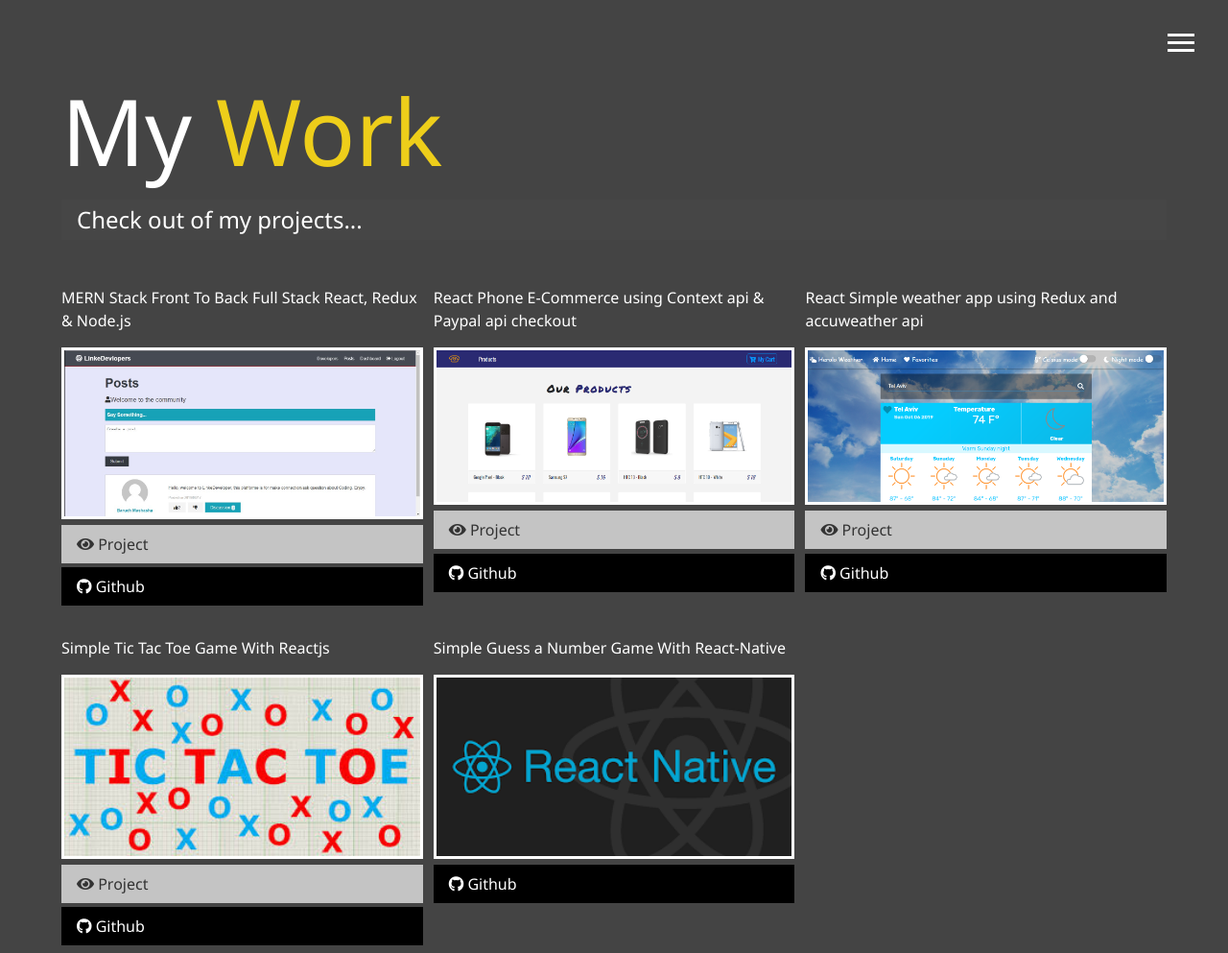
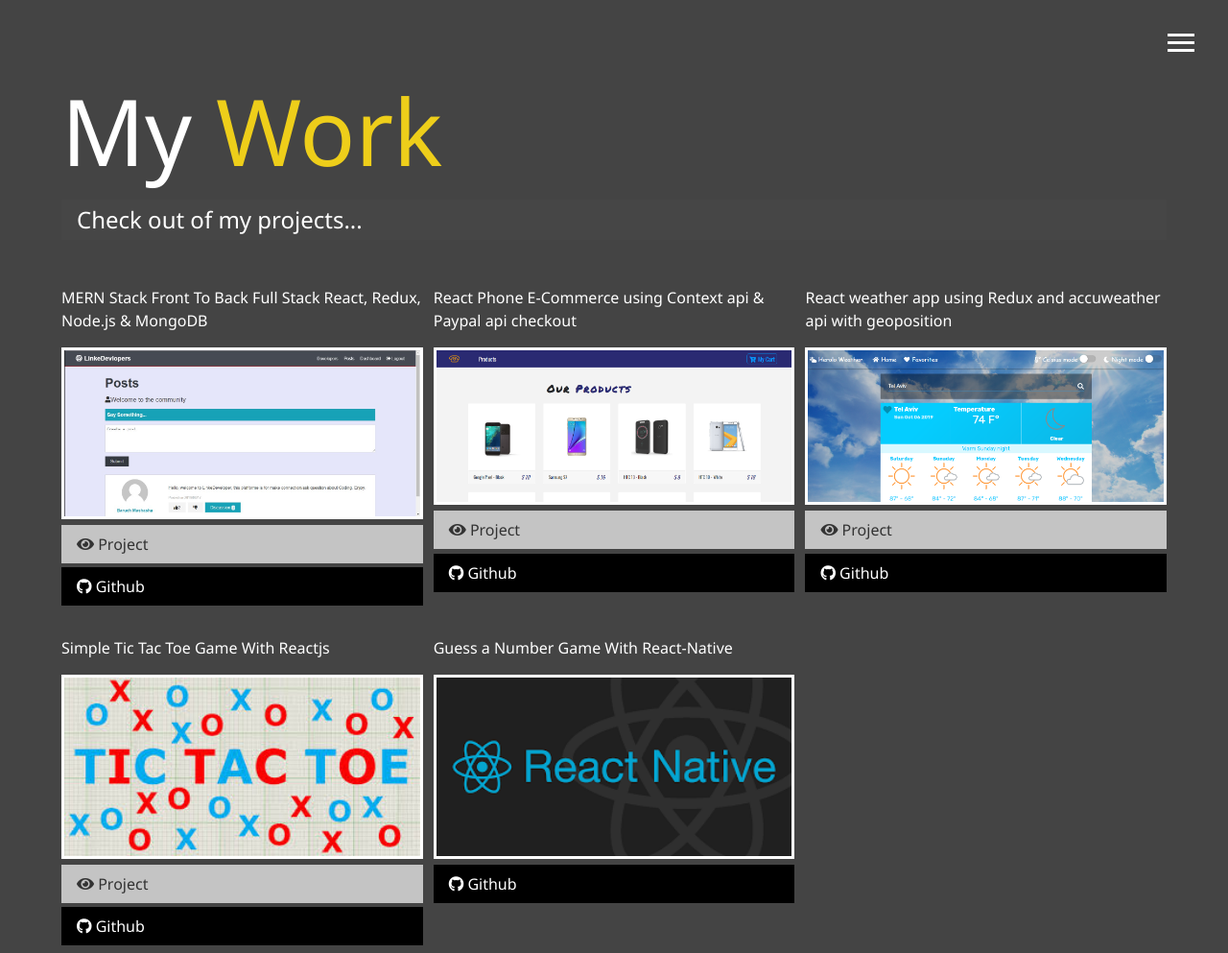
Before and after one commit to yairazaria/Portfolio, a website: page work.html in a window 1280 px wide. Shown: the top 993 px of the page at 96% size. Drawn offline with Linux system fonts and the light colour scheme.

Commit message:
'update'

```diff
--- a/work.html
+++ b/work.html
@@ -59,7 +59,7 @@
     </h2>
     <div class="projects">
       <div class="item">
-        <p class="desc">MERN Stack Front To Back Full Stack React, Redux &amp; Node.js
+        <p class="desc">MERN Stack Front To Back Full Stack React, Redux, Node.js &amp; MongoDB
         </p>
         <a href="https://github.com/yairazaria/Social-Network-For-Developers" target="_blank">
           <img src="img/projects/project1.jpg" alt="Project">
@@ -85,7 +85,7 @@
         </a>
       </div>
       <div class="item">
-        <p class="desc">React Simple weather app using Redux and accuweather api
+        <p class="desc">React weather app using Redux and accuweather api with geoposition
         </p>
         <a href="https://powerful-island-06855.herokuapp.com/" target="_blank">
           <img src="img/weather-app.png" alt="Project">
@@ -111,7 +111,7 @@
         </a>
       </div>
       <div class="item">
-        <p class="desc">Simple Guess a Number Game With React-Native
+        <p class="desc"> Guess a Number Game With React-Native
         </p>
         <a href="https://github.com/yairazaria/React-Native-Guess-The-Number" target="_blank">
           <img src="img/react_native.png" alt="Project">
```
